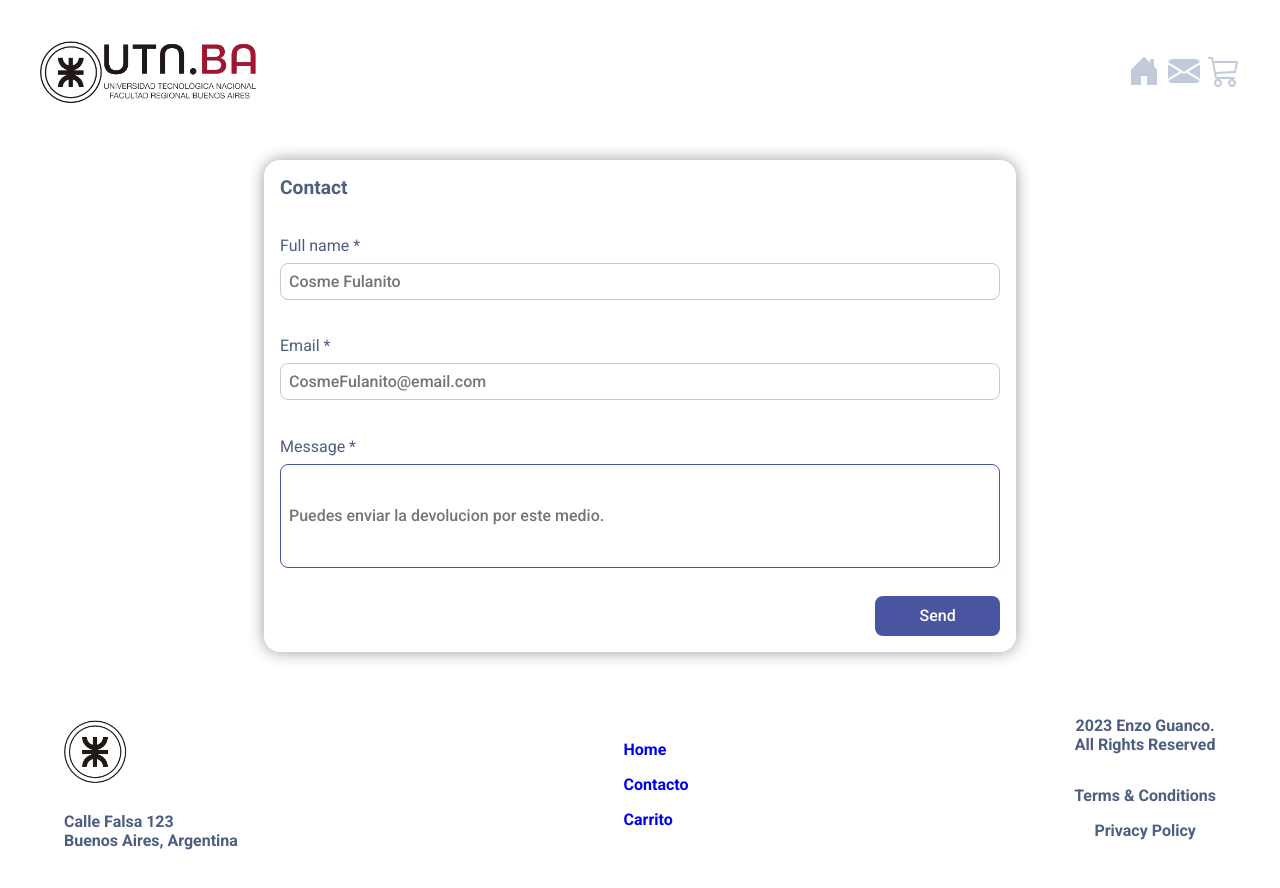
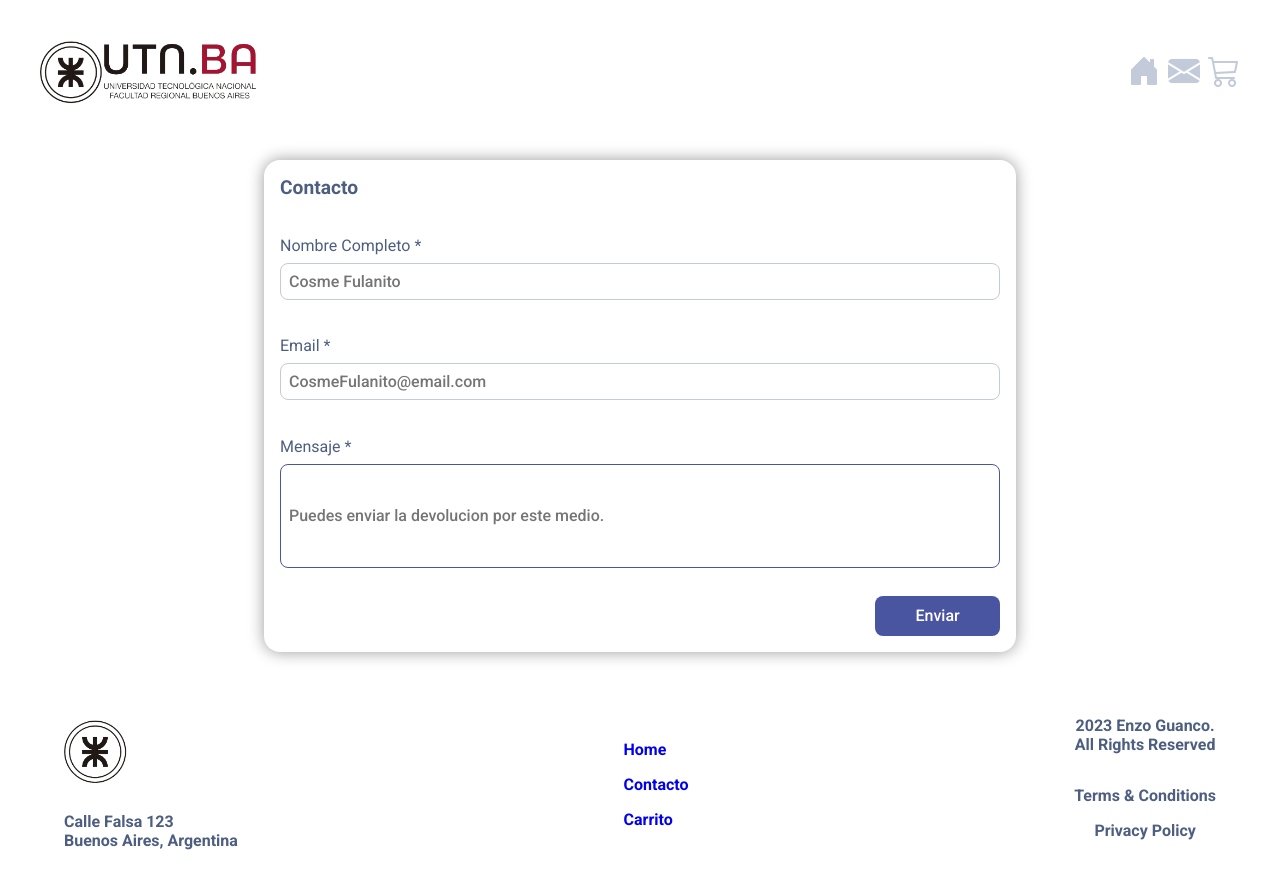
Before and after one commit to EnzoHG1986/proyectoFinal, a React (Vite) app: page /contac in a window 1280 px wide. Shown: the top 888 px of the page. Built offline with nearby package versions, Linux system fonts and the light colour scheme.

Commit message:
arreglo footer

```diff
--- a/src/components/Counter/Counter.jsx
+++ b/src/components/Counter/Counter.jsx
@@ -16,9 +16,9 @@ const Counter = ({initialValue, stock, id}) => {
     return (
     <div className='containerCounter'>
         <div className='containerMenosMas'>
-            <button  className='btnMenosMas' onClick={() => setQuantity(quantity >1 ? quantity -1 : quantity)}><i class="bi-bag-dash-fill btnIco"></i></button>
+            <button className='btnMenosMas' onClick={() => setQuantity(quantity >1 ? quantity -1 : quantity)}><i className="bi-bag-dash-fill btnIco"></i></button>
             <span className='counterQuanity'>{quantity}</span>
-            <button className='btnMenosMas' onClick={() => setQuantity(quantity === stock ? quantity : quantity + 1)}><i class="bi-bag-plus-fill btnIco"></i></button>
+            <button className='btnMenosMas' onClick={() => setQuantity(quantity === stock ? quantity : quantity + 1)}><i className="bi-bag-plus-fill btnIco"></i></button>
         </div>
             <button className='btnConfirCompra' onClick={onClickAddProduct}>Confirmar</button>
     </div>
--- a/src/components/Footer/Footer.css
+++ b/src/components/Footer/Footer.css
@@ -59,8 +59,6 @@ footer {
 @media (min-width: 1440px) {
     footer {
         width: 70vw;
-        position: absolute;
-        bottom: 0;
 
     }
 }
--- a/src/screens/CartPage/CartPage.css
+++ b/src/screens/CartPage/CartPage.css
@@ -19,9 +19,6 @@
 .bi-cart4 {
     font-size: 7rem;
 }
-.carritoVacio {
-
-}
 
 @media (min-width: 768px) {
     .titulocarrito {
--- a/src/screens/ContacPage/ContacPage.jsx
+++ b/src/screens/ContacPage/ContacPage.jsx
@@ -1,6 +1,6 @@
 import React, { useState } from 'react'
 import { useCustomContext } from '../../ContextManager/ContextProvider'
-import './ContatacPage.css'
+import './ContacPage.css'
 
 
 const ContacPage = () => {
@@ -24,15 +24,15 @@ const ContacPage = () => {
 
     <div className='containerForm'>
       <form onSubmit={handleRegisterUser}>
-        <h3 className='formTitulo'>Contact</h3>
-        <label className='formLabel' htmlFor='nombre'>Full name *</label>
+        <h3 className='formTitulo'>Contacto</h3>
+        <label className='formLabel' htmlFor='nombre'>Nombre Completo *</label>
         <input className='formInput' placeholder='Cosme Fulanito' name='nombre' id='nombre' onChange={handleChangeRegisterUser} value={formUserData.nombre} required/>
         <label className='formLabel' htmlFor='email'>Email *</label>
         <input className='formInput' type='email' placeholder='CosmeFulanito@email.com' name='email' id='email' onChange={handleChangeRegisterUser} value={formUserData.email} required/>
-        <label className='formLabel' htmlFor='message'>Message *</label>
+        <label className='formLabel' htmlFor='message'>Mensaje *</label>
         <input className='formInputMensaje' type='text' placeholder='Puedes enviar la devolucion por este medio.' name='textMail' id='textMail' onChange={handleChangeRegisterUser} value={formUserData.textMail} required/>
         <div className='fromContainerBtn'>
-          <button className='formBtn' type='submit'>Send</button>
+          <button className='formBtn' type='submit'>Enviar</button>
         </div>
       </form>
     </div>
--- a/src/screens/DetailPage/DetailPage.jsx
+++ b/src/screens/DetailPage/DetailPage.jsx
@@ -16,7 +16,7 @@ const [productIsInCart, setProductIsInCart] = useState(isInCart(id))
     <div className='containerGeneralDetalPage'>
       <div className='containerDetalPage'>
         <div className='containerImagenDetalPage'>
-          <img className='DetalPageImg' src={productDetail.imagen} alt="" />
+          <img className='DetalPageImg' src={productDetail.imagen} alt="imagen del producto" />
           <h3 className='DetalPagePrecio'>${productDetail.precio}</h3>
         </div>
         <div className='containerDescripcionDetalPage'>
```
Also changed, not shown: src/index.css (+0 -7 lines), src/screens/HomePage/HomePage.css (+0 -7 lines), src/screens/ContacPage/ContacPage.css (renamed from src/screens/ContacPage/ContatacPage.css).
